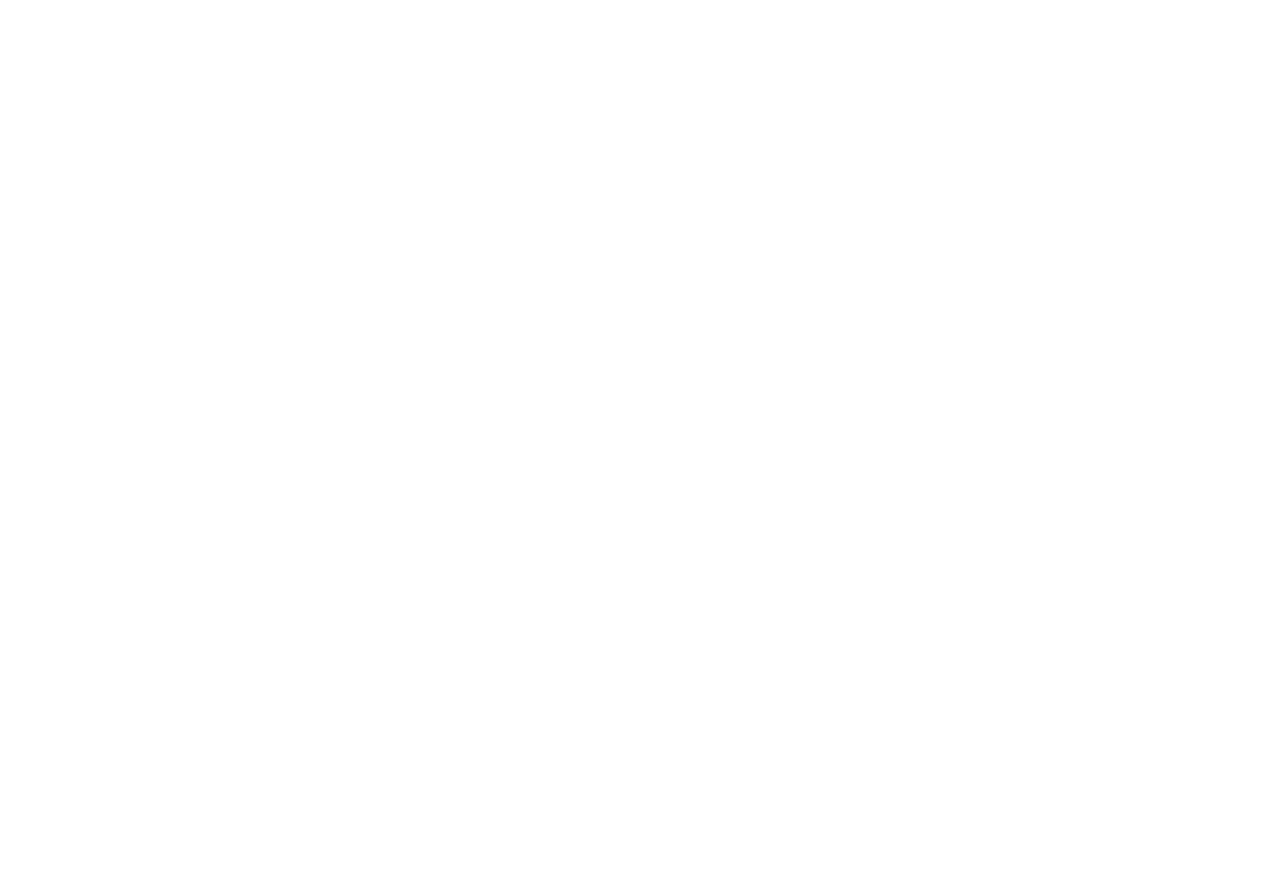
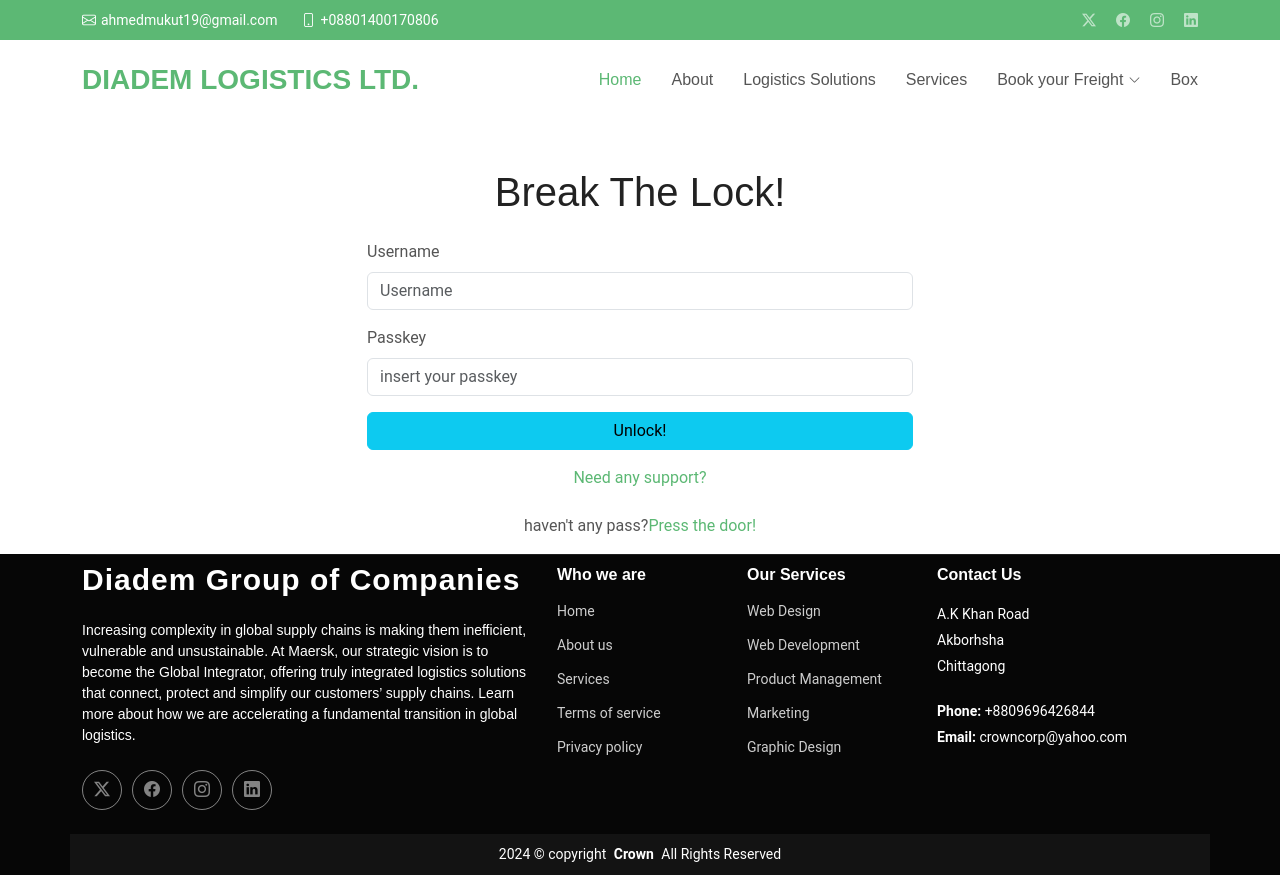
Before and after one commit to AhmedSanjid/React-Project, a React (Create React App) app: page /Login in a window 1280 px wide. Before the commit this address had no page. Before the commit the page ends 800 px from the top, so only its background shows below. Built offline with nearby package versions, Linux system fonts and the light colour scheme.

Commit message:
auth added

```diff
--- a/src/App.js
+++ b/src/App.js
@@ -22,6 +22,9 @@
 import Sailingfreight from './pages/Sailingfreight';
 import Highwayfreight from './pages/Highwayfreight';
 import Warehouse from './pages/Warehouse';
+import Login from './pages/Login';
+import Signup from './pages/Signup';
+
 function App() {
   return (
 
@@ -49,6 +52,8 @@
           <Route path="/Sailingfreight" element={<Sailingfreight />} />
           <Route path="/Highwayfreight" element={<Highwayfreight />} />
           <Route path="/Warehouse" element={<Warehouse />} />
+          <Route path="/Login" element={<Login />} />
+          <Route path="/Signup" element={<Signup />} />
         </Routes>
       </BrowserRouter>
 
--- a/src/layouts/include/header.js
+++ b/src/layouts/include/header.js
@@ -51,7 +51,7 @@
             <li><a href="#about">About</a></li>
             <li><a href="#services">Logistics Solutions</a></li>
             <li><a href="#portfolio">Services</a></li>
-            <li className="dropdown"><a href="index.html"><span>Book your order</span> <i className="bi bi-chevron-down toggle-dropdown"></i></a>
+            <li className="dropdown"><a href="index.html"><span>Book your Freight</span> <i className="bi bi-chevron-down toggle-dropdown"></i></a>
               <ul>
                 <li onClick={activeMenu} className={`sidebar-item ${isLinkActive("/Highwayfreight")}`}>
                   <Link to="/Highwayfreight" className="sidebar-link">Highway Freight</Link></li>
@@ -60,7 +60,7 @@
                   <li onClick={activeMenu} className={`sidebar-item ${isLinkActive("/airfreight")}`}>
                   <Link to="/airfreight" className="sidebar-link">Air Freight</Link></li>
                   <li onClick={activeMenu} className={`sidebar-item ${isLinkActive("/Warehouse")}`}>
-                  <Link to="/Warehouse" className="sidebar-link">Warehousing and Distribution</Link></li>
+                  <Link to="/Warehouse" className="sidebar-link">Warehouse</Link></li>
               </ul>
             </li>
             <li><a href="#contact">Box</a></li>
--- a/src/pages/Dashboard/index.js
+++ b/src/pages/Dashboard/index.js
@@ -58,7 +58,8 @@
     <div className="col-xl-3 col-md-6 d-flex" data-aos="fade-up" data-aos-delay="200">
       <div className="service-item position-relative">
         <div className="icon"><i className="bi bi-bounding-box-circles icon"></i></div>
-        <h4><a href="" className="stretched-link">More Services</a></h4>
+        <h4 onClick={activeMenu} className={`sidebar-item ${isLinkActive("/Login")}`}>
+                  <Link to="/Login" className="sidebar-link">Connect to Diadem</Link></h4>
         <p>Receive emissions reporting and optimisation insights across all carriers and modes.</p>
       </div>
     </div>{/* End Service Item */}
@@ -66,7 +67,7 @@
     <div className="col-xl-3 col-md-6 d-flex" data-aos="fade-up" data-aos-delay="300">
       <div className="service-item position-relative">
         <div className="icon"><i className="bi bi-calendar4-week icon"></i></div>
-        <h4><a href="https://www.maersk.com/newpaths/#discover-what-truly-integrated-logistics-is-all-about" className="stretched-link">All-in-One</a></h4>
+        <h4><a href="https://www.maersk.com/newpaths/#discover-what-truly-integrated-logistics-is-all-about" className="stretched-link">Who we are!</a></h4>
         <p>Global logistics at your fingertips.</p>
       </div>
     </div>{/* End Service Item */}
--- /dev/null
+++ b/src/pages/Login/index.js
@@ -0,0 +1,65 @@
+import React from 'react';
+import AdminLayout from '../../layouts/AdminLayout';
+import { useLocation, Link} from 'react-router-dom';
+
+function Login() {
+  const activeMenu = (e) => {
+    document.querySelectorAll('.submenu').forEach(
+        function (e) {
+            e.classList.remove('active');
+        }
+    )
+    const childElement = e.target.parentElement.querySelector('.submenu');
+    if (childElement && childElement.classList.contains('submenu')) {
+        childElement.classList.add('active');
+    }
+}
+
+const location = useLocation();
+const isLinkActive = (path) => {
+    return location.pathname == path ? 'active':"";
+  }
+  return (
+    <AdminLayout>
+    <div class="container mt-5">
+
+        <h1 class="text-center mb-4">Break The Lock!</h1>
+
+
+        <div class="row justify-content-center">
+            <div class="col-md-6">
+                <form>
+
+                    <div class="mb-3">
+                        <label for="username" class="form-label">Username</label>
+                        <input type="username" class="form-control" id="username" placeholder="Username"/>
+                    </div>
+
+
+                    <div class="mb-3">
+                        <label for="passkey" class="form-label">Passkey</label>
+                        <input type="passkey" class="form-control" id="passkey" placeholder="insert your passkey"/>
+                    </div>
+
+
+                    <div class="mb-3">
+                        <button type="submit" class="btn btn-info w-100">Unlock!</button>
+                    </div>
+
+
+                    <div class="text-center">
+                        <a href="#">Need any support?</a>
+                    </div><br></br>
+                    <div class="text-center">
+                    <p onClick={activeMenu} className={`sidebar-item ${isLinkActive("/Signup")}`}> haven't any pass?
+                    <Link to="/Signup" className="sidebar-link">Press the door!</Link></p>
+                  </div>
+                </form>
+            </div>
+        </div>
+    </div>
+
+    </AdminLayout>
+  )
+}
+export default Login
--- a/src/pages/Sailing/index.js
+++ b/src/pages/Sailing/index.js
@@ -3,34 +3,33 @@
 
 const scheduleData = {
   sailing: [
-{ id: 'Pacific', country: 'USA', depPort: 'Los Angeles', depDate: '2024-09-18', arrPort: 'Yokohama', arrDate: '2024-10-05', time: '17 Days' },
-  { id: 'Atlantic Voyager', country: 'USA', depPort: 'New York', depDate: '2024-09-21', arrPort: 'Rotterdam', arrDate: '2024-10-04', time: '13 Days' },
-{ id: 'TIARA123', country: 'Bangladesh', depPort: 'Mongla', depDate: '2024-09-25', arrPort: 'Tokyo Harbor', arrDate: '2024-10-06', time: '15 Days' },
-  { id: 'Ruler Ship', country: 'Germany', depPort: 'Rohetdam', depDate: '2024-09-18', arrPort: 'port Busan', arrDate: '2024-10-07', time: '14 Days' },
-  { id: 'Barbadose', country: 'USA', depPort: 'New York', depDate: '2024-09-21', arrPort: 'Rotterdam', arrDate: '2024-10-04', time: '13 Days' },
-    { id: 'Black Flag', country: 'Bangladesh', depPort: 'Chittagong', depDate: '2024-09-28', arrPort: 'Port of Kobe', arrDate: '2024-10-01', time: '11 Days' },
+
+    { id: 'Pacific Asia', country: 'Bangladesh', depPort: 'Chittagong', depDate: '2024-10-05', arrPort: 'Singapore', arrDate: '2024-10-10', time: '5 Days' },
+    { id: 'Asia Pearl', country: 'Bangladesh', depPort: 'Chittagong', depDate: '2024-10-12', arrPort: 'Colombo', arrDate: '2024-10-16', time: '4 Days' },
+    { id: 'Ganges Voyager', country: 'India', depPort: 'Kolkata', depDate: '2024-10-14', arrPort: 'Chittagong', arrDate: '2024-10-18', time: '4 Days' },
+    { id: 'Bay King', country: 'Bangladesh', depPort: 'Dhaka', depDate: '2024-10-20', arrPort: 'Penang', arrDate: '2024-10-24', time: '4 Days' },
+    { id: 'Tiger Express', country: 'India', depPort: 'Mumbai', depDate: '2024-11-01', arrPort: 'Chittagong', arrDate: '2024-11-06', time: '5 Days' },
+    { id: 'Jade Wave', country: 'China', depPort: 'Shanghai', depDate: '2024-11-10', arrPort: 'Chittagong', arrDate: '2024-11-15', time: '5 Days' },
   ],
   airfreight: [
- { id: 'AA789', country: 'USA', depAirport: 'JFK, New York', depDate: '2024-09-22', arrAirport: 'Heathrow, London', arrDate: '2024-09-22', time: '7 Hours' },
-    { id: 'ABC456', country: 'Germany', depAirport: 'FRA, Frankfurt', depDate: '2024-09-29', arrAirport: 'LAX, Los Angeles', arrDate: '2024-09-30', time: '12 Hours' },
- { id: 'BB123', country: 'USA', depAirport: 'JFK, New York', depDate: '2024-09-22', arrAirport: 'Heathrow, London', arrDate: '2024-09-22', time: '9 Hours' },
-{ id: 'DEF789', country: 'Scotland', depAirport: 'Glasgow airport', depDate: '2024-09-25', arrAirport: 'ZIA airport', arrDate: '2024-09-26', time: '18 Hours' },
-    { id: 'CC456', country: 'Belgium', depAirport: 'Brussels Airport', depDate: '2024-09-28', arrAirport: 'Oslo airport', arrDate: '2024-09-29', time: '14 Hours' },
- { id: 'ABC789', country: 'Norway', depAirport: 'Oslo Airport', depDate: '2024-09-29', arrAirport: 'Haneda Airport', arrDate: '2024-09-30', time: '10 Hours' },
- { id: 'DD007', country: 'Bangladesh', depAirport: 'Zia Airport', depDate: '2024-09-25', arrAirport: 'Fukuoka Airport', arrDate: '2024-09-22', time: '9 Hours' },
-    { id: 'ABC007', country: 'Bangladsh', depAirport: 'Osmani international Airport', depDate: '2024-09-28', arrAirport: 'LAX, Los Angeles', arrDate: '2024-09-29', time: '12 Hours' },
+    { id: 'BG789', country: 'Bangladesh', depAirport: 'Shahjalal International Airport, Dhaka', depDate: '2024-10-05', arrAirport: 'Singapore Changi Airport', arrDate: '2024-10-05', time: '4 Hours' },
+    { id: 'CX456', country: 'Hong Kong', depAirport: 'Hong Kong International Airport', depDate: '2024-10-10', arrAirport: 'Shahjalal International Airport, Dhaka', arrDate: '2024-10-10', time: '5 Hours' },
+    { id: 'AI789', country: 'India', depAirport: 'Indira Gandhi International Airport, Delhi', depDate: '2024-10-15', arrAirport: 'Osmani International Airport, Sylhet', arrDate: '2024-10-15', time: '3 Hours' },
+    { id: 'SG123', country: 'Singapore', depAirport: 'Changi Airport', depDate: '2024-10-18', arrAirport: 'Hazrat Shahjalal International Airport, Dhaka', arrDate: '2024-10-18', time: '4 Hours' },
+    { id: 'BG456', country: 'Bangladesh', depAirport: 'Shah Amanat International Airport, Chittagong', depDate: '2024-10-22', arrAirport: 'Dubai International Airport', arrDate: '2024-10-22', time: '5 Hours' },
+    { id: 'TK789', country: 'Turkey', depAirport: 'Istanbul Airport', depDate: '2024-10-25', arrAirport: 'Hazrat Shahjalal International Airport, Dhaka', arrDate: '2024-10-25', time: '7 Hours' },
   ],
   highway: [
-    { id: 'TRK123', country: 'Bangladesh', depCity: 'Chittagong', depDate: '2024-09-20', arrCity: 'Dellhi', arrDate: '2024-09-21', time: '1 Day' },
- { id: 'TRK789', country: 'pakistan', depCity: 'korachi', depDate: '2024-09-25', arrCity: 'Xinjiang', arrDate: '2024-09-28', time: '3 Days' },
-    { id: 'TRK456', country: 'Nepal', depCity: 'Pokhara', depDate: '2024-09-28', arrCity: 'Chittagong', arrDate: '2024-10-4', time: '7 Day' },
- { id: 'TRK012', country: 'Bhutan', depCity: 'Paro', depDate: '2024-09-22', arrCity: 'Pokhara', arrDate: '2024-09-25', time: '3 Days' },
-  { id: 'TRK013', country: 'Bangladesh', depCity: 'Chittagong', depDate: '2024-09-28', arrCity: 'Paro', arrDate: '2024-09-30', time: '3 Day' },
-    { id: 'TRK014', country: 'pakistan', depCity: 'korachi', depDate: '2024-09-29', arrCity: 'Dhaka', arrDate: '2024-09-30', time: '2 Days' },
-  { id: 'TRK015', country: 'Mayanmar', depCity: 'Yangon', depDate: '2024-09-20', arrCity: 'Mumbai', arrDate: '2024-09-21', time: '1 Day' },
-  { id: 'TRK016', country: 'India', depCity: 'Haydrabad', depDate: '2024-09-25', arrCity: 'Korachi', arrDate: '2024-09-27', time: '2 Days' },
+    { id: 'TRK123', country: 'Bangladesh', depCity: 'Chittagong', depDate: '2024-10-08', arrCity: 'Dhaka', arrDate: '2024-10-09', time: '1 Day' },
+    { id: 'TRK789', country: 'India', depCity: 'Kolkata', depDate: '2024-10-12', arrCity: 'Dhaka', arrDate: '2024-10-14', time: '2 Days' },
+    { id: 'TRK456', country: 'Bangladesh', depCity: 'Dhaka', depDate: '2024-10-15', arrCity: 'Sylhet', arrDate: '2024-10-15', time: '1 Day' },
+    { id: 'TRK012', country: 'India', depCity: 'Guwahati', depDate: '2024-10-18', arrCity: 'Chittagong', arrDate: '2024-10-20', time: '2 Days' },
+    { id: 'TRK013', country: 'Bangladesh', depCity: 'Chittagong', depDate: '2024-10-22', arrCity: 'Cox’s Bazar', arrDate: '2024-10-23', time: '1 Day' },
+    { id: 'TRK014', country: 'Bangladesh', depCity: 'Dhaka', depDate: '2024-11-05', arrCity: 'Rajshahi', arrDate: '2024-11-06', time: '1 Day' },
+    { id: 'TRK015', country: 'Myanmar', depCity: 'Yangon', depDate: '2024-11-10', arrCity: 'Chittagong', arrDate: '2024-11-12', time: '2 Days' },
   ],
 };
+
 
 function Sailing() {
  const [date, setDate] = useState('');
--- /dev/null
+++ b/src/pages/Signup/index.js
@@ -0,0 +1,54 @@
+import React from 'react';
+import AdminLayout from '../../layouts/AdminLayout';
+
+function Signup() {
+  return (
+    <AdminLayout>
+    <div class="container mt-5">
+
+        <h1 class="text-center mb-4">Create Your Passkey!</h1>
+
+
+        <div class="row justify-content-center">
+            <div class="col-md-6">
+                <form>
+
+                    <div class="mb-3">
+                        <label for="username" class="form-label">Username</label>
+                        <input type="text" class="form-control" id="username" placeholder="Enter your username"/>
+                    </div>
+
+
+                    <div class="mb-3">
+                        <label for="email" class="form-label">Email address</label>
+                        <input type="email" class="form-control" id="email" placeholder="Enter your email"/>
+                    </div>
+
+
+                    <div class="mb-3">
+                        <label for="passkey" class="form-label">Passkey</label>
+                        <input type="password" class="form-control" id="passkey" placeholder="Enter your passkey"/>
+                    </div>
+
+
+                    <div class="mb-3">
+                        <label for="confirmPasskey" class="form-label">Confirm Passkey</label>
+                        <input type="password" class="form-control" id="confirmPasskey" placeholder="Confirm your passkey"/>
+                    </div>
+
+
+                    <div class="mb-3">
+                        <button type="submit" class="btn btn-info w-100">Sign Up</button>
+                    </div>
+                    <div class="text-center">
+                      <p>Already have Passkey? <a href="http://127.0.0.1:3000/Login#">Break here!</a></p>
+                  </div>
+                </form>
+            </div>
+        </div>
+    </div>
+
+    </AdminLayout>
+  )
+}
+export default Signup
```
Also changed, not shown: 2 other files (tests, documents, lock files or other folders).
